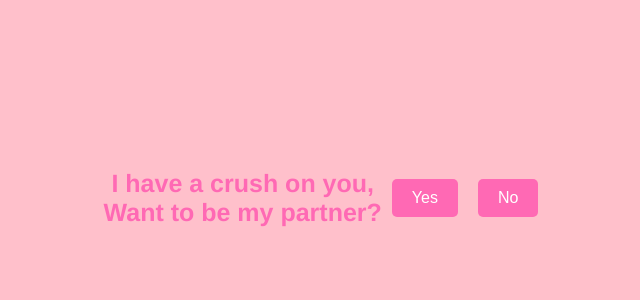
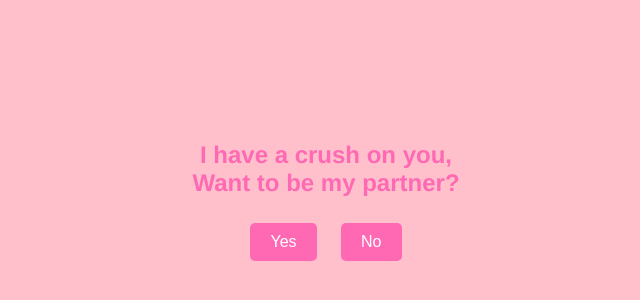
Before and after one commit to DIANNN121/buka, a plain HTML site: page index.html in a window 1280 px wide. Shown: the part 202-502 px from the top of the page, without its empty margins (314-954 px from the left). Drawn offline with Linux system fonts and the light colour scheme.

Commit message:
Update style.css

```diff
--- a/style.css
+++ b/style.css
@@ -1,11 +1,5 @@
-*{
-    margin: 0;
-    padding: 0;
-}
 
-
-.container {
-    text-align: center;
+body {
     background-color: #FFC0CB;
     display: flex;
     justify-content: center;
@@ -15,9 +9,14 @@
     font-family: 'Helvetica', sans-serif;
 }
 
+.container {
+    text-align: center;
+
+}
+
 h1 {
-    font-size: 25px;
-    color: #ff69b4;
+    font-size: 24px;
+    color: #FF69B4;
 }
 
 button {
```
